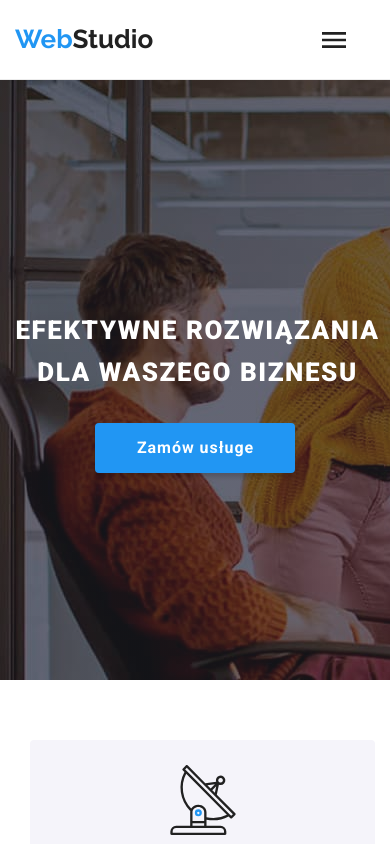
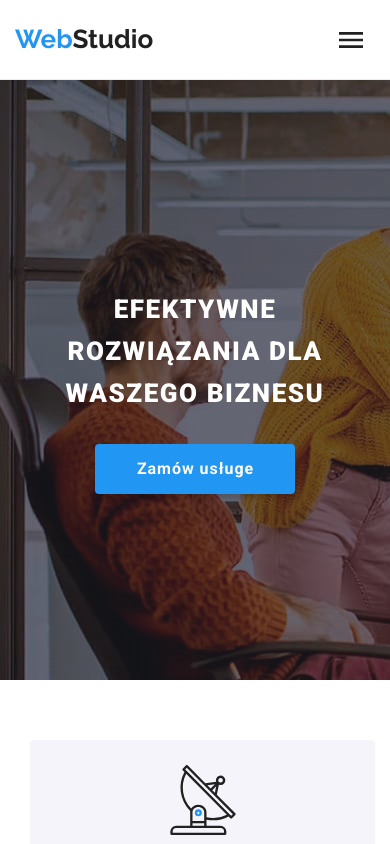
Before and after one commit to KarolinaZinczuk/goit-markup-hw-08, a plain HTML site: page index.html in a window 390 px wide. Shown: the top 844 px of the page. Drawn offline with Linux system fonts and the light colour scheme.

Commit message:
Version 7

```diff
--- a/sass/components/_button.scss
+++ b/sass/components/_button.scss
@@ -75,6 +75,8 @@
     border: none;
     background-color: transparent;
     box-shadow: none;
+    padding: 0;
+    padding-right: 8px;
     width: 40px;
     height: 40px;
     cursor: pointer;
--- a/sass/components/_heading.scss
+++ b/sass/components/_heading.scss
@@ -30,12 +30,12 @@
     margin-bottom: 30px;
     margin-left: auto;
     margin-right: auto;
-    width: 365px;
+    max-width: 365px;
   }
 
   @media (min-width: 1200px) {
     &__title {
-      width: 696px;
+      min-width: 696px;
       font-size: 44px;
       line-height: 1.36;
     }
--- a/sass/components/_mobile-menu.scss
+++ b/sass/components/_mobile-menu.scss
@@ -62,6 +62,7 @@
       color: $brand-color;
     }
   }
+
   &__btn-close {
     position: absolute;
     top: 10px;
```
Also changed, not shown: sass/components/_social-links.scss (+2 -8 lines), css/main.min.css, sass/main.css, 2 other files.
